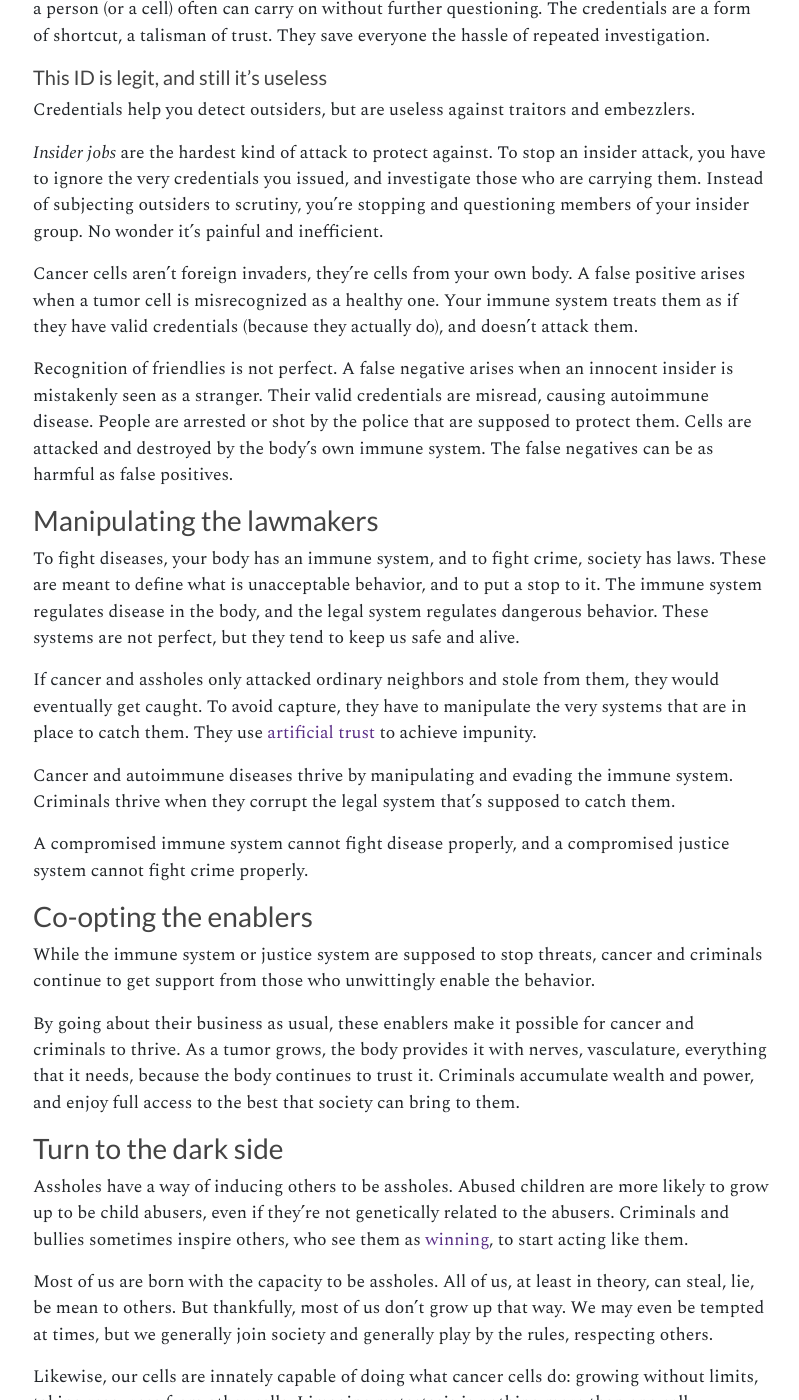
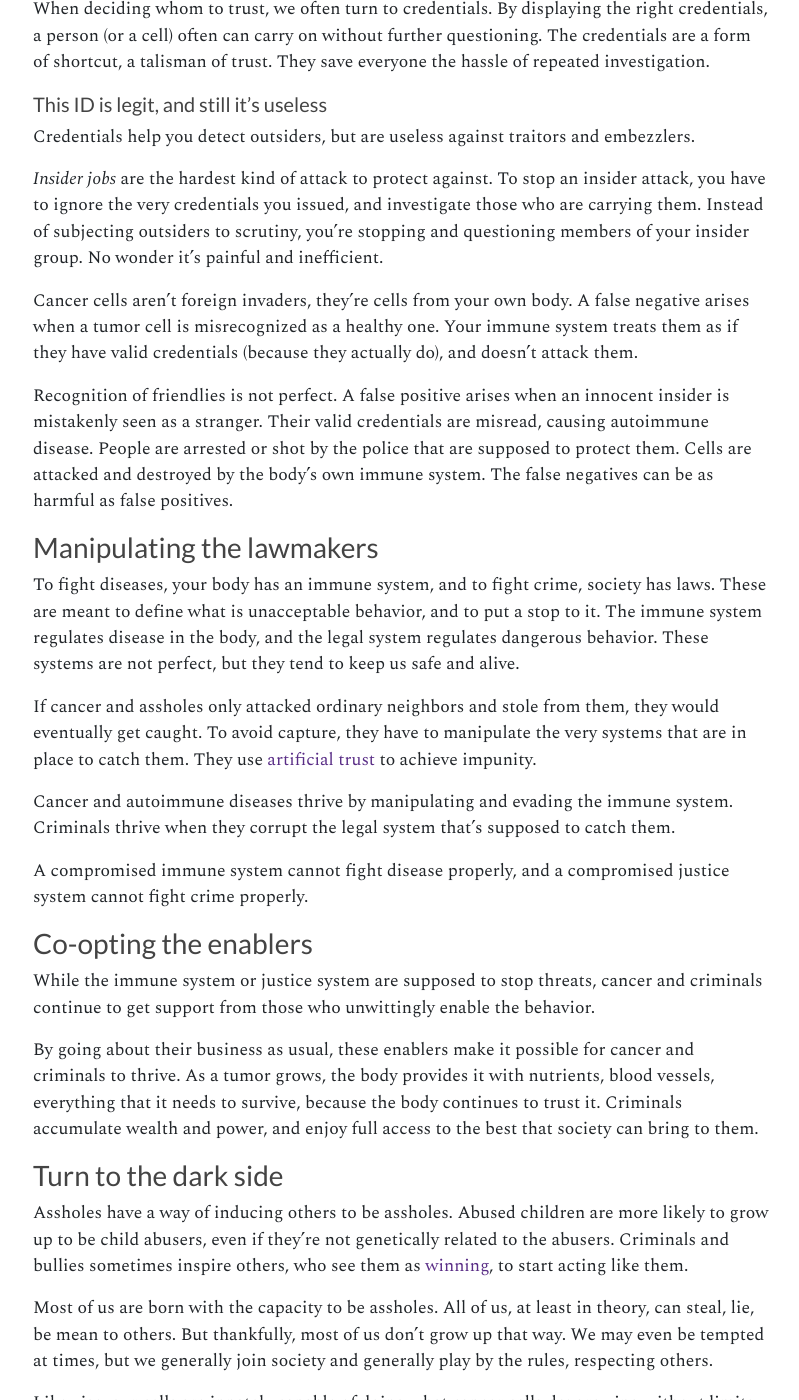
Before and after one commit to straz/artificialtrust, a Jekyll site: the page built from _articles/assholes.md, in a window 1280 px wide and 1400 px high, scrolled down 1416 px. Shown: the whole window, without its empty margins (144-943 px from the left). Built offline with Jekyll 4.4.1, drawn with Linux system fonts in a browser that asks for light colours; nearby versions of some CDN libraries; some of the changed text lies outside the part shown.

Commit message:
reverse polarity

```diff
--- a/_articles/assholes.md
+++ b/_articles/assholes.md
@@ -88,11 +89,11 @@ subjecting outsiders to scrutiny, you're stopping and questioning
 members of your insider group. No wonder it's painful and inefficient.
 
 Cancer cells aren't foreign invaders, they're cells from your own
-body. A false positive arises when a tumor cell is misrecognized as a
+body. A false negative arises when a tumor cell is misrecognized as a
 healthy one. Your immune system treats them as if they have valid
 credentials (because they actually do), and doesn't attack them.
 
-Recognition of friendlies is not perfect. A false negative arises when
+Recognition of friendlies is not perfect. A false positive arises when
 an innocent insider is mistakenly seen as a stranger. Their valid
 credentials are misread, causing autoimmune disease. People are
 arrested or shot by the police that are supposed to protect
@@ -129,10 +130,10 @@ unwittingly enable the behavior.
 
 By going about their business as usual, these enablers make it
 possible for cancer and criminals to thrive. As a tumor grows, the
-body provides it with nerves, vasculature, everything that it needs,
-because the body continues to trust it. Criminals accumulate wealth
-and power, and enjoy full access to the best that society can bring to
-them.
+body provides it with nutrients, blood vessels, everything that it
+needs to survive, because the body continues to trust it. Criminals
+accumulate wealth and power, and enjoy full access to the best that
+society can bring to them.
 
 ### Turn to the dark side
 
```
Also changed, not shown: other parts of _articles/assholes.md (+2 -1 lines).
